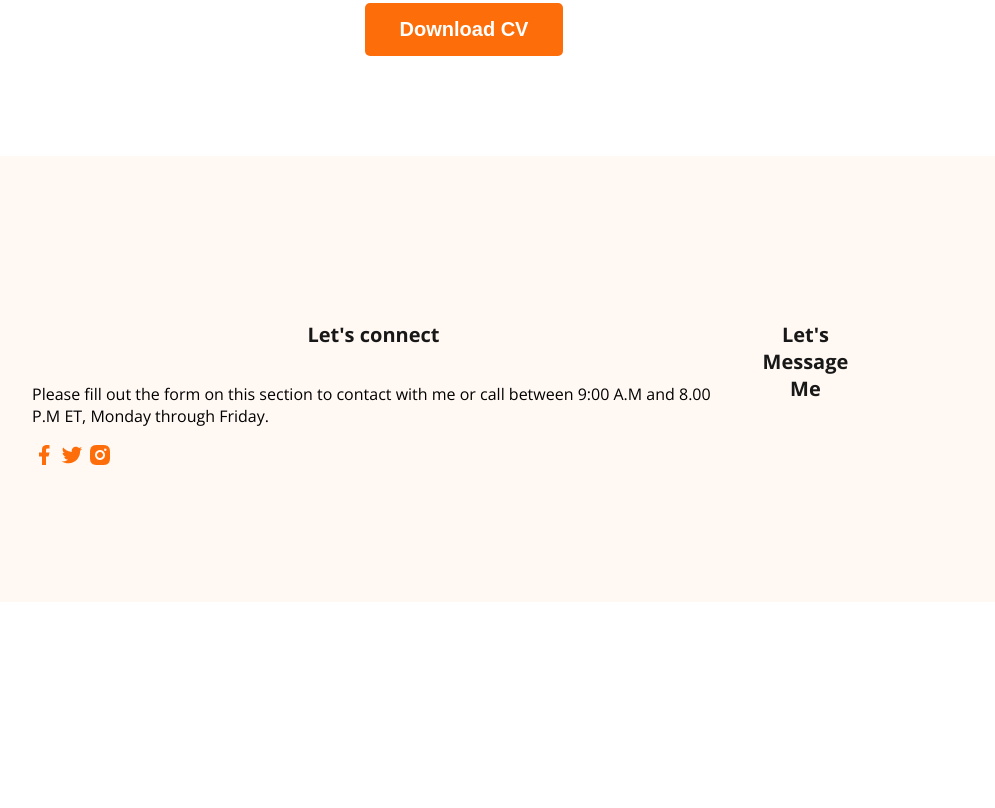
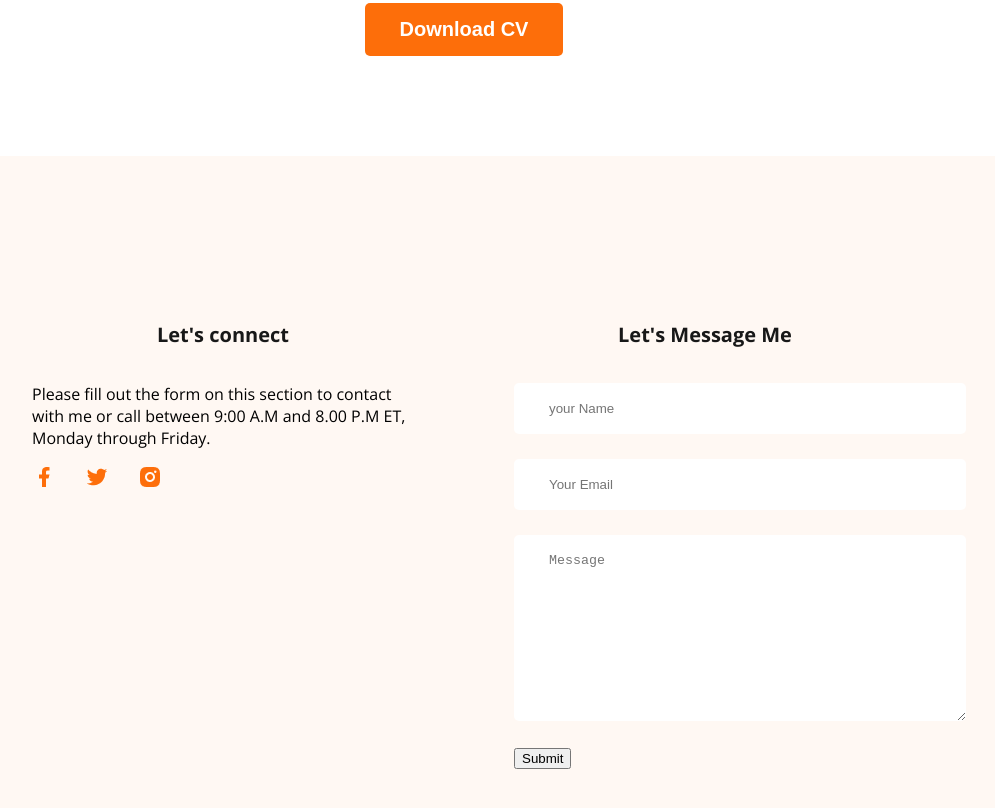
Before and after one commit to anTivIRus6397/webdeveloper-portfolio, a plain HTML site: page index.html in a window 1280 px wide. Shown: the part 3066-3874 px from the top of the page, without its empty margins (176-1171 px from the left). Before the commit the page ends 3676 px from the top, so only its background shows below. Drawn offline with nearby package versions, Linux system fonts and the light colour scheme.

Commit message:
finished footer with contact form

```diff
--- a/index.html
+++ b/index.html
@@ -166,6 +166,14 @@
 <div class="footer-column">
     <h3 class="section-title"
     >Let's Message Me</h3>
+    <form class="contact" action="">
+        <input type="text" placeholder="your Name">
+    <input type="email" name="" placeholder="Your Email" id="">
+
+
+    <textarea name="" placeholder="Message" id="" cols="30" rows="10"></textarea>
+    <input calss="btn-primary" type="submit" value="Submit">
+</form>
 </div>
     </footer>
 
--- a/styles/portfolio.css
+++ b/styles/portfolio.css
@@ -166,7 +166,29 @@ main section{
 /* footer style */
 footer{
     display: flex;
+    gap: 100px;
     background:#ffF8f3 ;
     margin-top: 100px;
     padding: 130px 200px;
 }
+.footer-column{
+    width: 50%;
+
+}
+
+.social-links a{
+    margin-right: 25px;
+
+}
+.contact input[ type="text"],.contact input[type="email"], textarea{
+    display: block;
+    margin-bottom: 25px;
+    padding: 18px 35px;
+    color: #757575;
+    border-radius: 5px;
+    background: #fff;
+    border: 0;
+    width: 100%;
+
+}
+.contact
```
